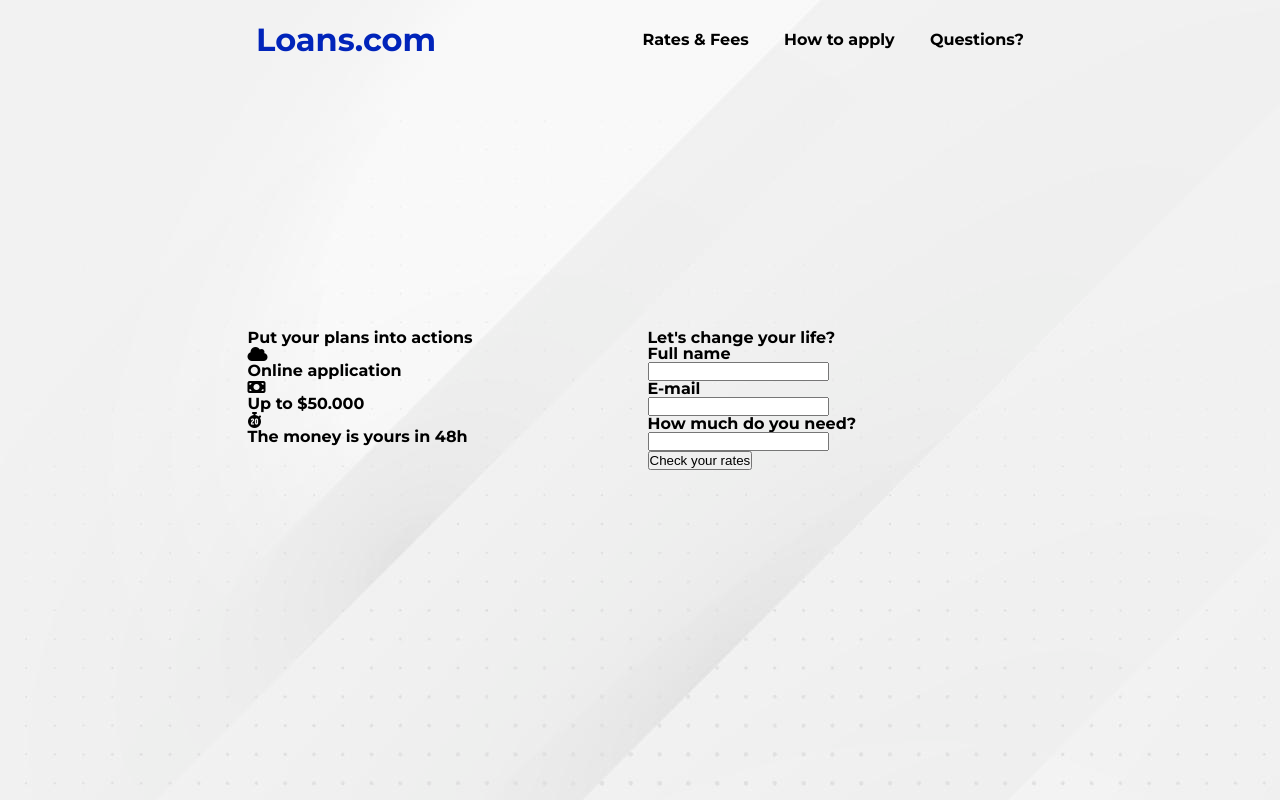
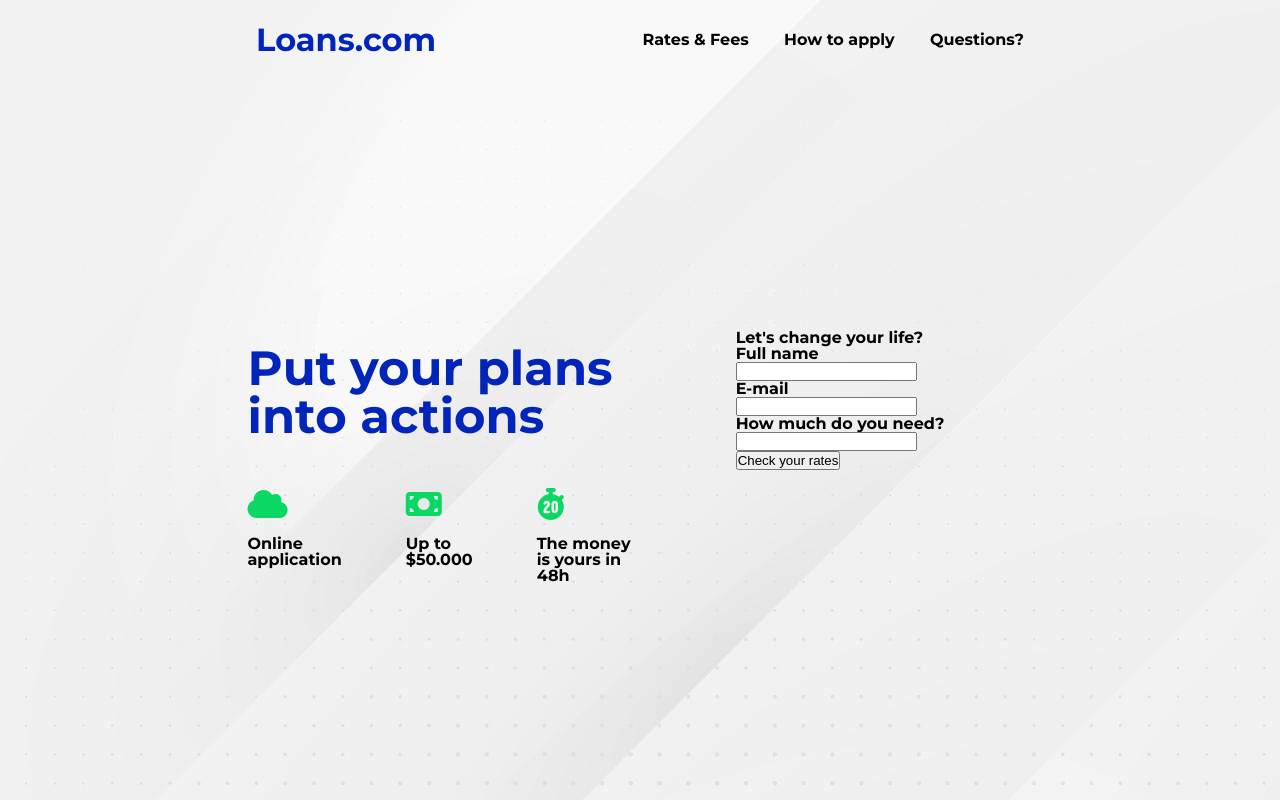
Before and after one commit to martiusx/Loans, a website: page side/index.html in a window 1280 px wide. Drawn offline with Linux system fonts and the light colour scheme.

Commit message:
added actions section styles

```diff
--- a/side/index.html
+++ b/side/index.html
@@ -52,10 +52,10 @@
     </div>
     <div class="container">
       <div class="row">
-        <div class="col-md-6">
-          <main>
-            <div class="main__title">Put your plans into actions</div>
-            <div class="main__actions">
+        <div class="col-md-6 is-middle actions">
+          <main class="is-middle column">
+            <div class="actions__title">Put your plans into actions</div>
+            <div class="actions__plans">
               <ul>
                 <li><i class="fas fa-solid fa-cloud"></i></li>
                 <li>Online application</li>
@@ -69,9 +69,8 @@
                 <li>The money is yours in 48h</li>
               </ul>
             </div>
-          </main>
         </div>
-        <div class="col-md-6">
+        <div class="col-md-6 is-middle">
           <form>
             <div class="form__title">Let's change your life?</div>
             Full name <br />
@@ -84,6 +83,7 @@
             <input type="submit" value="Check your rates" />
           </form>
         </div>
+      </main>
       </div>
     </div>
   </body>
--- /dev/null
+++ b/side/scss/elements/_actions.scss
@@ -0,0 +1,39 @@
+.actions {
+  margin-top: 13rem;
+  margin-bottom: 5rem;
+  padding: 2rem 1rem;
+
+  .actions__title {
+    font-size: 3rem;
+    text-align: center;
+    color: $primaryColor;
+    @media screen and(min-width:768px) {
+      text-align: left;
+    }
+  }
+  .actions__plans {
+    font-size: 1.3rem;
+    margin-top: 2rem;
+    @media screen and(min-width:768px) {
+      display: flex;
+    }
+    i {
+      color: $accent-color;
+      font-size: 2rem;
+      margin: 1rem 0;
+    }
+    ul {
+      @media screen and(min-width:768px) {
+        padding-left: 4rem;
+      }
+      &:first-child {
+        padding-left: 0;
+      }
+      li {
+        @media screen and(min-width:768px) {
+          font-size: 1rem;
+        }
+      }
+    }
+  }
+}
--- a/side/scss/main.scss
+++ b/side/scss/main.scss
@@ -13,3 +13,4 @@
 @import "./elements/logo";
 @import "./elements/hamburger";
 @import "./elements/mobile-menu";
+@import "./elements/actions";
```
Also changed, not shown: side/css/main.css, 1 other file.
